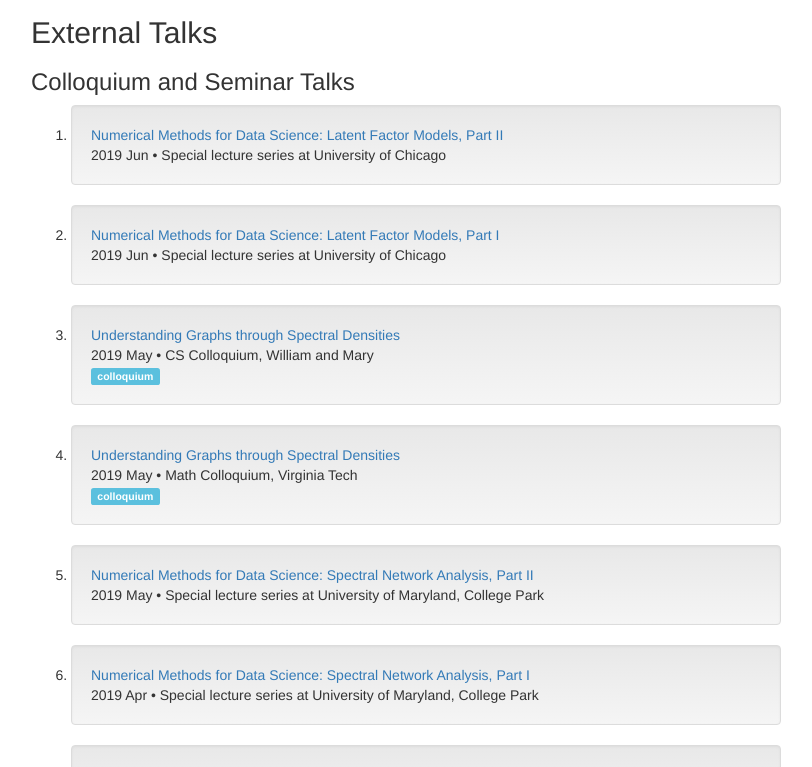
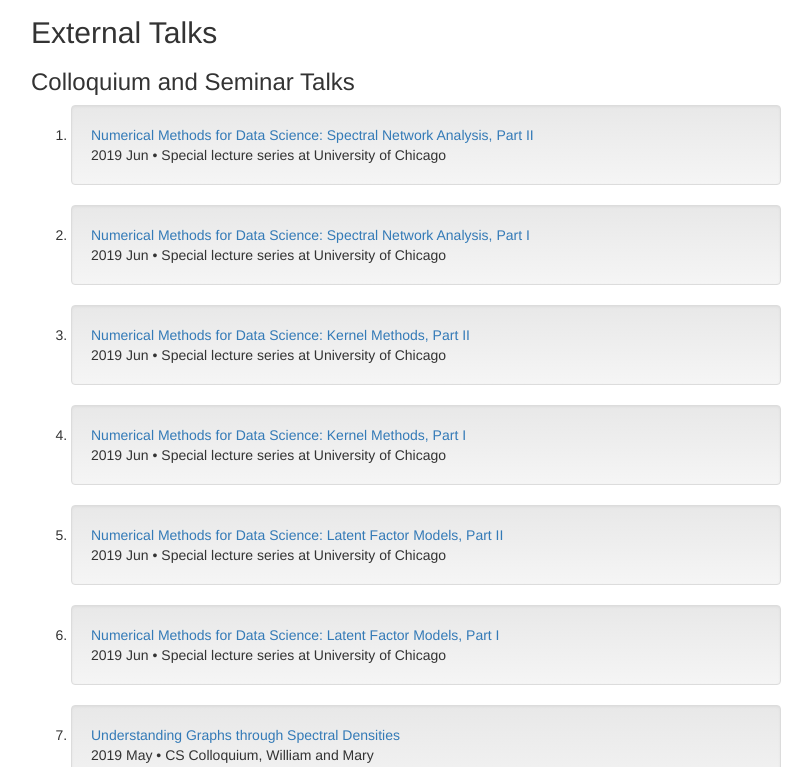
Before and after one commit to dbindel/cornell_web, a Jekyll site: the page built from vita.html, in a window 1280 px wide and 900 px high, scrolled down 1812 px, cut to the strip 133-900 px from the top of the window. Shown: the whole strip, without its empty margins (234-1046 px from the left). Built offline with Jekyll 4.4.1, drawn with Linux system fonts in a browser that asks for light colours; nearby versions of some CDN libraries.

Commit message:
Link in remaining NMDS lectures at UChicago.

```diff
--- a/_data/present.yml
+++ b/_data/present.yml
@@ -1160,3 +1160,31 @@
   tags: [survey, nmds, topics]
   where: Special lecture series at University of Chicago
   type: [seminar, external, invited]
+-
+  file: 2019-06-uchicago/uchicago-kernel1.pdf
+  which: kernel1
+  title: "Numerical Methods for Data Science: Kernel Methods, Part I"
+  tags: [survey, nmds, topics]
+  where: Special lecture series at University of Chicago
+  type: [seminar, external, invited]
+-
+  file: 2019-06-uchicago/uchicago-kernel2.pdf
+  which: kernel2
+  title: "Numerical Methods for Data Science: Kernel Methods, Part II"
+  tags: [survey, nmds, topics]
+  where: Special lecture series at University of Chicago
+  type: [seminar, external, invited]
+-
+  file: 2019-06-uchicago/uchicago-network1.pdf
+  which: network1
+  title: "Numerical Methods for Data Science: Spectral Network Analysis, Part I"
+  tags: [survey, nmds, topics]
+  where: Special lecture series at University of Chicago
+  type: [seminar, external, invited]
+-
+  file: 2019-06-uchicago/uchicago-network2.pdf
+  which: network2
+  title: "Numerical Methods for Data Science: Spectral Network Analysis, Part II"
+  tags: [survey, nmds, topics]
+  where: Special lecture series at University of Chicago
+  type: [seminar, external, invited]
```
Also changed, not shown: _blurbs/nmds-uchicago.md (+4 -4 lines).
